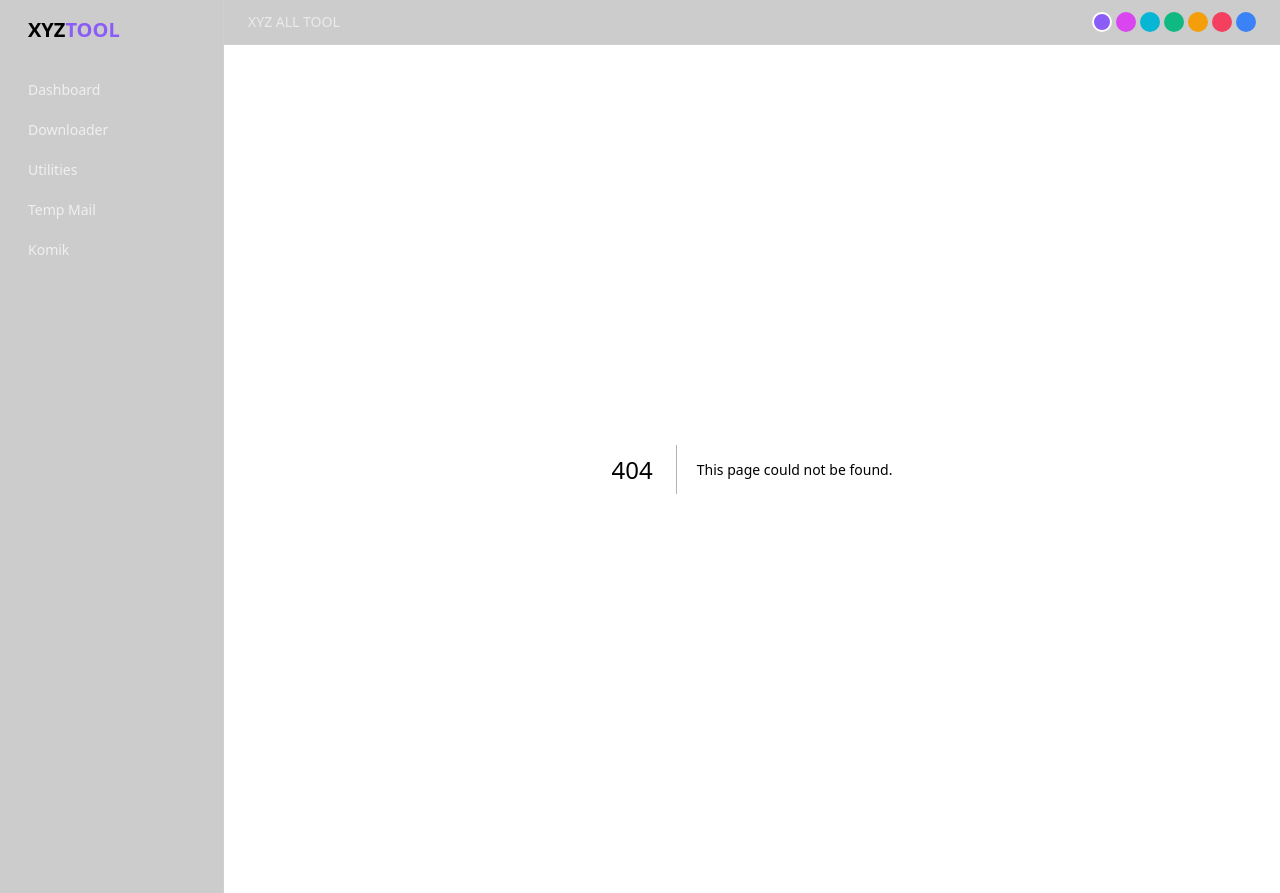
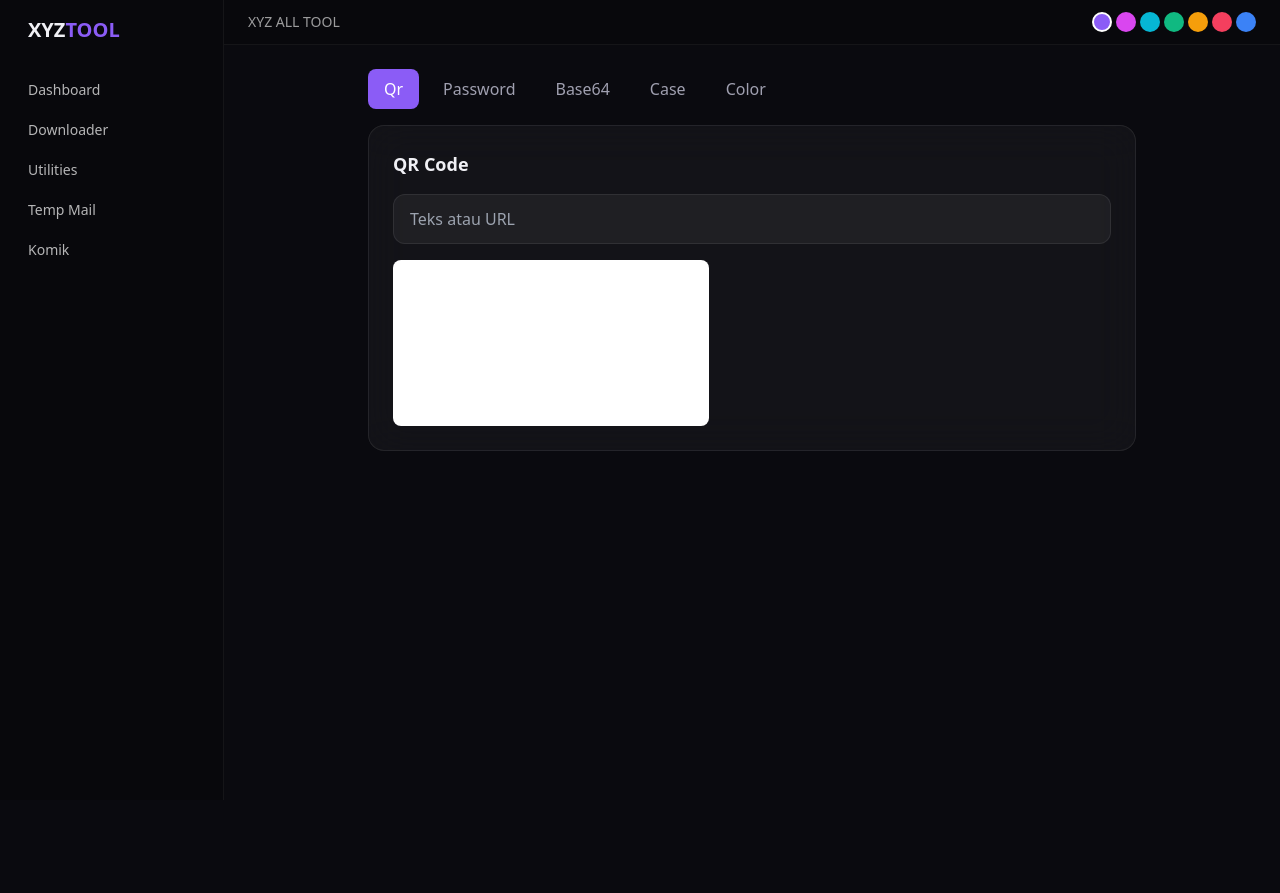
Before and after one commit to sionlimitles-spec/XYZ-ALL-TOOL, a Next.js app: page /utilities in a window 1280 px wide. Before the commit this address had no page. After the commit the page ends 800 px from the top, so only its background shows below. Built offline with nearby package versions, Linux system fonts and the light colour scheme.

Commit message:
Create page.tsx

```diff
--- /dev/null
+++ b/app/utilities/page.tsx
@@ -0,0 +1,101 @@
+"use client";
+import { useState, useEffect, useRef } from "react";
+import QRCode from "qrcode";
+
+export default function UtilitiesPage() {
+  const [tab, setTab] = useState("qr");
+  return (
+    <div className="max-w-3xl mx-auto space-y-4">
+      <div className="flex gap-2 flex-wrap">
+        {["qr", "password", "base64", "case", "color"].map((t) => (
+          <button key={t} onClick={() => setTab(t)} className={tab === t ? "tab-active" : "tab"}>
+            {t}
+          </button>
+        ))}
+      </div>
+      <div className="glass-card p-6">
+        {tab === "qr" && <QrTool />}
+        {tab === "password" && <PasswordTool />}
+        {tab === "base64" && <Base64Tool />}
+        {tab === "case" && <CaseTool />}
+        {tab === "color" && <ColorTool />}
+      </div>
+    </div>
+  );
+}
+
+function QrTool() {
+  const [text, setText] = useState("");
+  const ref = useRef<HTMLCanvasElement>(null);
+  useEffect(() => {
+    if (ref.current && text) QRCode.toCanvas(ref.current, text, { width: 240 });
+  }, [text]);
+  return (
+    <div className="space-y-4">
+      <h2 className="text-lg font-semibold">QR Code</h2>
+      <input className="input" value={text} onChange={(e) => setText(e.target.value)} placeholder="Teks atau URL" />
+      <canvas ref={ref} className="bg-white rounded-lg p-2" />
+    </div>
+  );
+}
+
+function PasswordTool() {
+  const [len, setLen] = useState(16);
+  const [pwd, setPwd] = useState("");
+  function gen() {
+    const c = "ABCDEFGHIJKLMNOPQRSTUVWXYZabcdefghijklmnopqrstuvwxyz0123456789!@#$%^&*()";
+    const a = new Uint32Array(len);
+    crypto.getRandomValues(a);
+    setPwd(Array.from(a, (x) => c[x % c.length]).join(""));
+  }
+  return (
+    <div className="space-y-4">
+      <h2 className="text-lg font-semibold">Password Generator</h2>
+      <input type="number" min={8} max={64} value={len} onChange={(e) => setLen(Number(e.target.value))} className="input" />
+      <button className="btn btn-primary" onClick={gen}>Generate</button>
+      {pwd && <div className="p-3 rounded-lg bg-white/5 font-mono text-sm break-all">{pwd}</div>}
+    </div>
+  );
+}
+
+function Base64Tool() {
+  const [input, setInput] = useState("");
+  const [out, setOut] = useState("");
+  return (
+    <div className="space-y-4">
+      <h2 className="text-lg font-semibold">Base64</h2>
+      <textarea className="input" rows={4} value={input} onChange={(e) => setInput(e.target.value)} />
+      <div className="flex gap-2">
+        <button className="btn btn-primary" onClick={() => setOut(btoa(input))}>Encode</button>
+        <button className="btn-ghost btn" onClick={() => { try { setOut(atob(input)); } catch { setOut("Bukan Base64 valid"); } }}>Decode</button>
+      </div>
+      <div className="p-3 rounded-lg bg-white/5 font-mono text-sm break-all">{out}</div>
+    </div>
+  );
+}
+
+function CaseTool() {
+  const [input, setInput] = useState("");
+  return (
+    <div className="space-y-4">
+      <h2 className="text-lg font-semibold">Text Case</h2>
+      <textarea className="input" rows={4} value={input} onChange={(e) => setInput(e.target.value)} />
+      <div className="flex flex-wrap gap-2">
+        <button className="tab" onClick={() => setInput(input.toUpperCase())}>UPPER</button>
+        <button className="tab" onClick={() => setInput(input.toLowerCase())}>lower</button>
+        <button className="tab" onClick={() => setInput(input.replace(/\w\S*/g, (t) => t.charAt(0).toUpperCase() + t.slice(1).toLowerCase()))}>Title</button>
+      </div>
+    </div>
+  );
+}
+
+function ColorTool() {
+  const [color, setColor] = useState("#8b5cf6");
+  return (
+    <div className="space-y-4">
+      <h2 className="text-lg font-semibold">Color Picker</h2>
+      <input type="color" value={color} onChange={(e) => setColor(e.target.value)} className="w-24 h-24 rounded-lg bg-transparent" />
+      <div className="p-3 rounded-lg bg-white/5 font-mono text-sm">{color.toUpperCase()}</div>
+    </div>
+  );
+}
```
